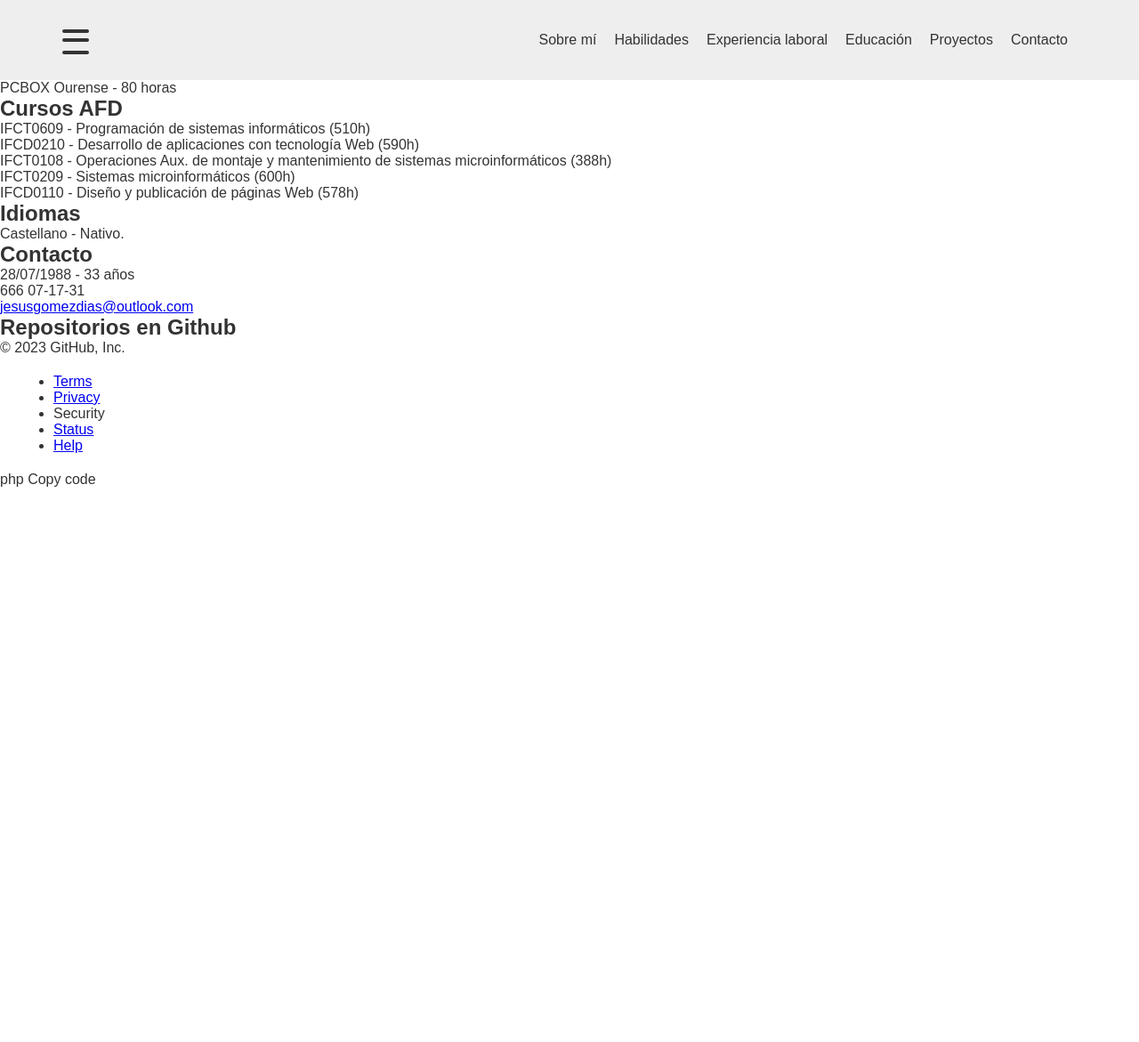
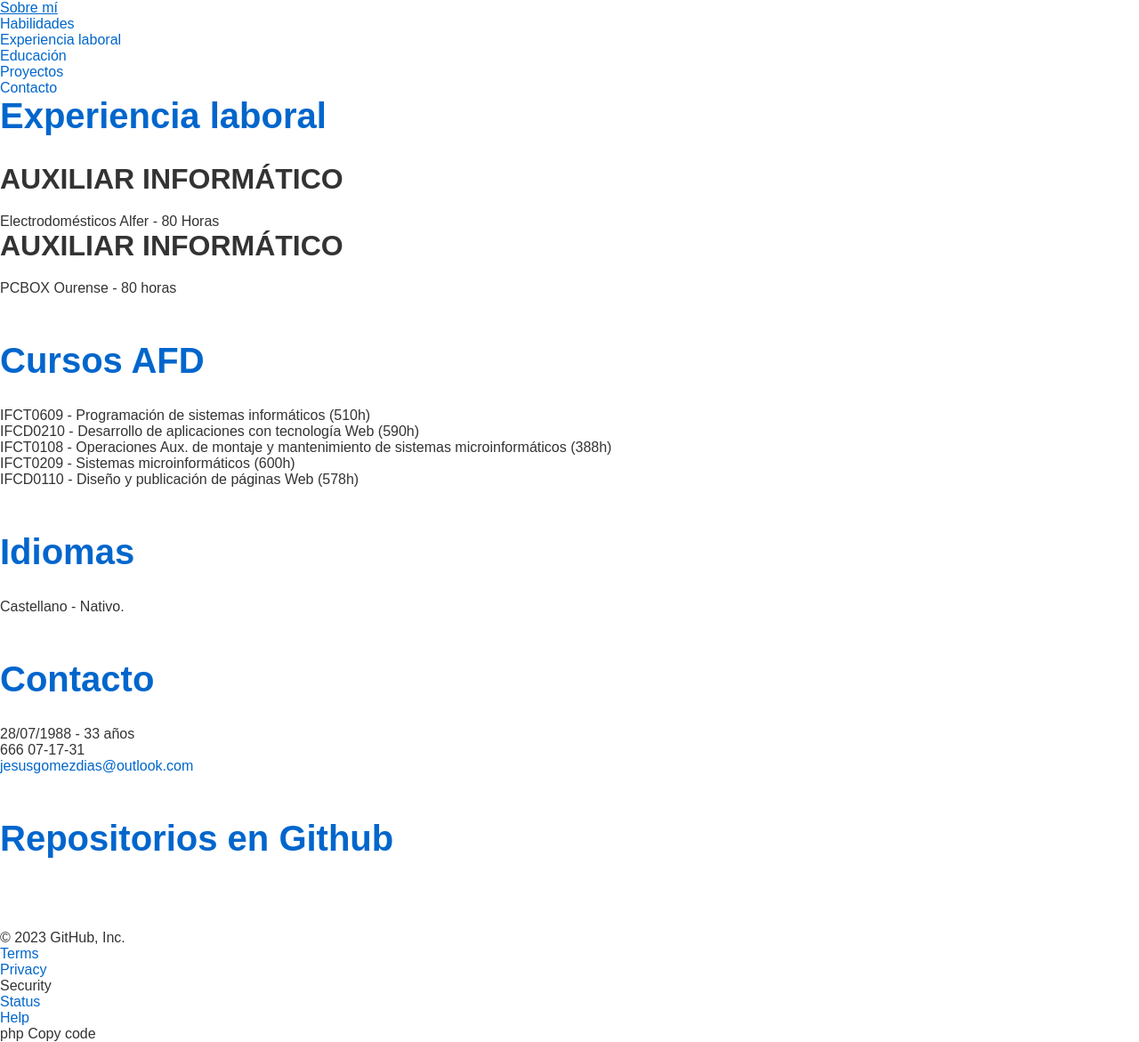
Before and after one commit to jesusgomezdias/jesusgomezdias.github.io, a PHP site: page / in a window 1280 px wide. Shown: the whole page at 89% size. Before the commit the page ends 547 px from the top, so only its background shows below. Run offline with PHP 8.4, Linux system fonts and the light colour scheme.

Commit message:
Update style.css

```diff
--- a/style.css
+++ b/style.css
@@ -1,3 +1,4 @@
+/* Estilos generales */
 * {
   margin: 0;
   padding: 0;
@@ -8,92 +9,83 @@ body {
   font-family: Arial, sans-serif;
   font-size: 16px;
   color: #333;
+  background-color: #fff;
 }
 
-/* Header */
-header {
-  background-color: #eee;
-  position: fixed;
-  top: 0;
-  left: 0;
-  width: 100%;
-  z-index: 10;
+a {
+  text-decoration: none;
+  color: #0066cc;
 }
 
-nav {
-  display: flex;
-  justify-content: space-between;
-  align-items: center;
-  max-width: 1200px;
-  margin: 0 auto;
-  padding: 20px;
-}
-
-.menu-btn {
-  display: flex;
-  justify-content: center;
-  align-items: center;
-  width: 50px;
-  height: 50px;
-  cursor: pointer;
-}
-
-.menu-btn__burger {
-  width: 30px;
-  height: 4px;
-  background-color: #333;
-  border-radius: 2px;
-  transition: all 0.3s ease;
-}
-
-.menu-btn__burger::before,
-.menu-btn__burger::after {
-  content: '';
-  display: block;
-  width: 100%;
-  height: 100%;
-  background-color: #333;
-  border-radius: 2px;
-  transition: all 0.3s ease;
-}
-
-.menu-btn__burger::before {
-  transform: translateY(-10px);
-}
-
-.menu-btn__burger::after {
-  transform: translateY(10px);
-}
-
-.menu-btn.active .menu-btn__burger {
-  background-color: transparent;
-}
-
-.menu-btn.active .menu-btn__burger::before {
-  transform: rotate(45deg) translate(5px, 5px);
-}
-
-.menu-btn.active .menu-btn__burger::after {
-  transform: rotate(-45deg) translate(5px, -5px);
-}
-
-.menu {
-  display: flex;
-  justify-content: center;
-  align-items: center;
+ul {
   list-style: none;
 }
 
-.menu li {
-  margin-right: 20px;
+/* Estilos específicos */
+
+/* Encabezados */
+h1, h2, h3, h4, h5, h6 {
+  font-weight: bold;
+  margin-bottom: 20px;
 }
 
-.menu a {
-  text-decoration: none;
-  color: #333;
-  transition: all 0.3s ease;
+h1 {
+  font-size: 3rem;
 }
 
-.menu a:hover {
-  color: #666;
+h2 {
+  font-size: 2.5rem;
 }
+
+h3 {
+  font-size: 2rem;
+}
+
+/* Enlaces */
+a:hover {
+  text-decoration: underline;
+}
+
+/* Secciones */
+section {
+  margin-bottom: 50px;
+}
+
+section h2 {
+  color: #0066cc;
+  font-size: 2.5rem;
+  margin-bottom: 30px;
+}
+
+/* Lista de repositorios */
+#repo-list {
+  display: flex;
+  flex-wrap: wrap;
+  justify-content: space-between;
+  margin-top: 20px;
+}
+
+.repo {
+  width: calc(50% - 10px);
+  margin-bottom: 20px;
+  padding: 20px;
+  border-radius: 5px;
+  box-shadow: 0 0 5px rgba(0, 0, 0, 0.2);
+  background-color: #fff;
+  transition: box-shadow 0.3s ease-in-out;
+}
+
+.repo:hover {
+  box-shadow: 0 0 10px rgba(0, 0, 0, 0.3);
+}
+
+.repo h3 {
+  font-size: 1.5rem;
+  margin-bottom: 10px;
+}
+
+.repo p {
+  font-size: 1rem;
+  color: #999;
+  margin-bottom: 10px;
+}
```
